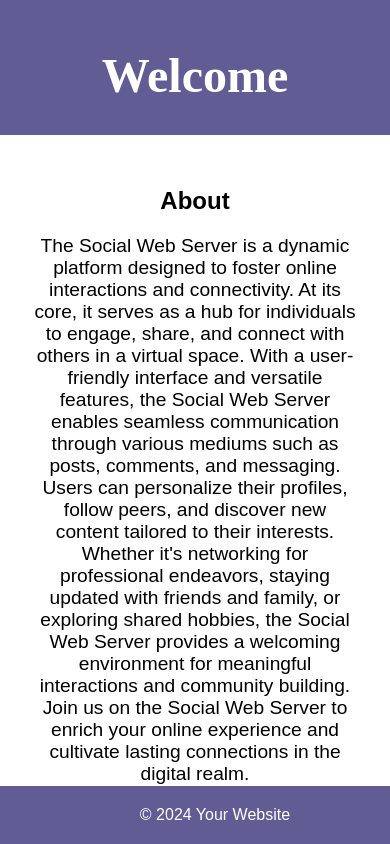
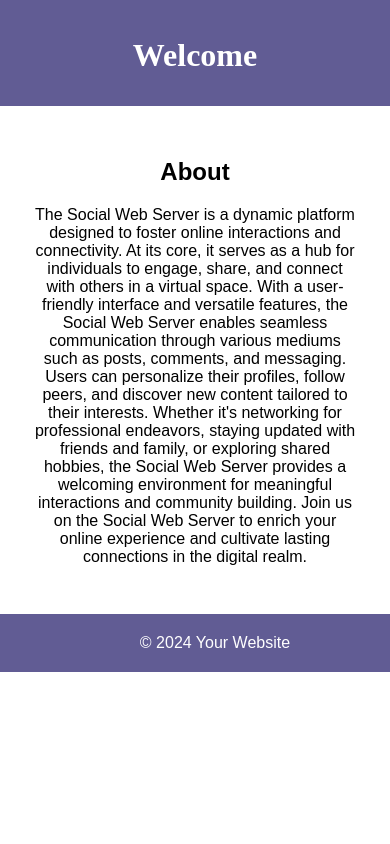
Before and after one commit to Ajibade-I/SOCIAL-APP-SERVER, a website: page public/index.html in a window 390 px wide. Shown: the top 844 px of the page. Drawn offline with Linux system fonts and the light colour scheme.

Commit message:
fixed html page

```diff
--- a/public/index.html
+++ b/public/index.html
@@ -29,15 +29,21 @@
         font-size: 1.2rem;
       }
       footer {
-        display: flex;
         background-color: #615c94;
         color: white;
-        position: absolute;
-        bottom: 0;
-        align-items: center;
-        justify-content: center;
         padding: 20px;
         width: 100%;
+        text-align: center;
+      }
+
+      /* Responsive Styles */
+      @media only screen and (max-width: 600px) {
+        h1 {
+          font-size: 2rem;
+        }
+        p {
+          font-size: 1rem;
+        }
       }
     </style>
   </head>
```
